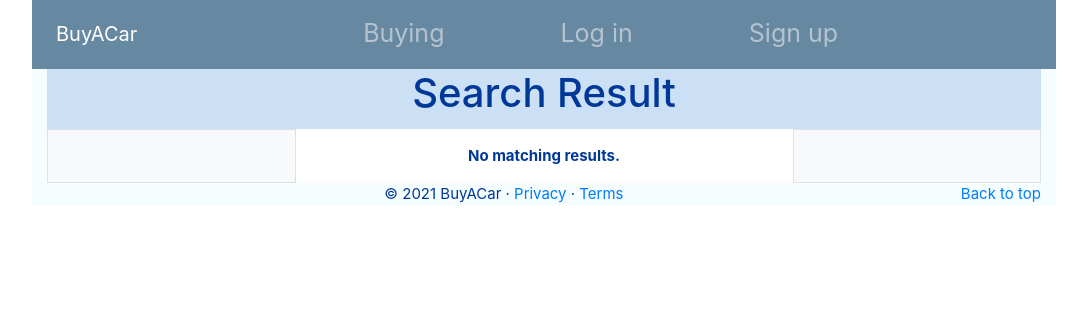
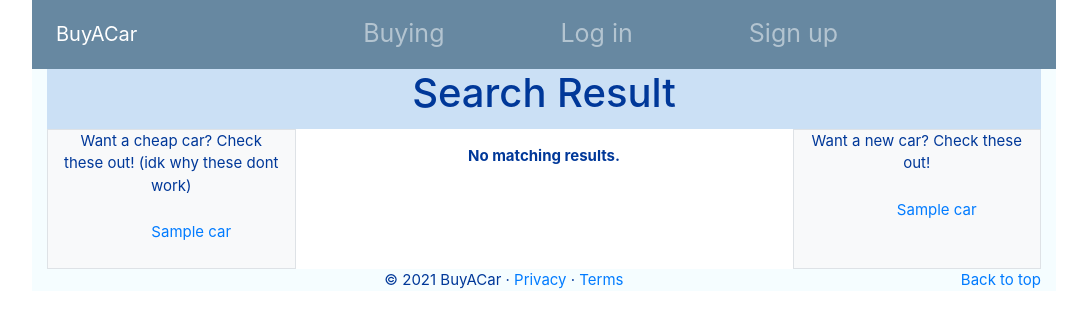
Before and after one commit to forsthenebriss/buyacar, a Django app: page /rango/search/ in a window 1280 px wide. Shown: the part 201-529 px from the top of the page, without its empty margins (96-1183 px from the left). Run offline with Django 3.2, Linux system fonts and the light colour scheme; tables that the repository leaves empty hold one stand-in row (values such as "Sample post"); some libraries are stand-ins or nearby versions.

Commit message:
updated comments

```diff
--- a/templates/rango/search.html
+++ b/templates/rango/search.html
@@ -8,6 +8,18 @@
 
 
 {% block sidebar_block %}
+Want a cheap car? Check these out!
+(idk why these dont work)
+{% if cheap %}
+	{% for n in cheap %}
+		<ul class="nav-item">
+				<a class="nav-link active" href="{% url 'rango:buying' n.name %}">
+					<span data-feather="archive"></span>{{ n }}
+				</a>
+			</ul>
+
+	{% endfor %}
+{% endif %}
 {% endblock %}
 
 {% block body_block %}
@@ -31,4 +43,16 @@
 
 
 {% block sidebar_block2 %}
+
+Want a new car? Check these out!
+{% if new %}
+	{% for n in new %}
+		<ul class="nav-item">
+				<a class="nav-link active" href="{% url 'rango:buying' n.name %}">
+					<span data-feather="archive"></span>{{ n }}
+				</a>
+			</ul>
+
+	{% endfor %}
+{% endif %}
 {% endblock %}
```
